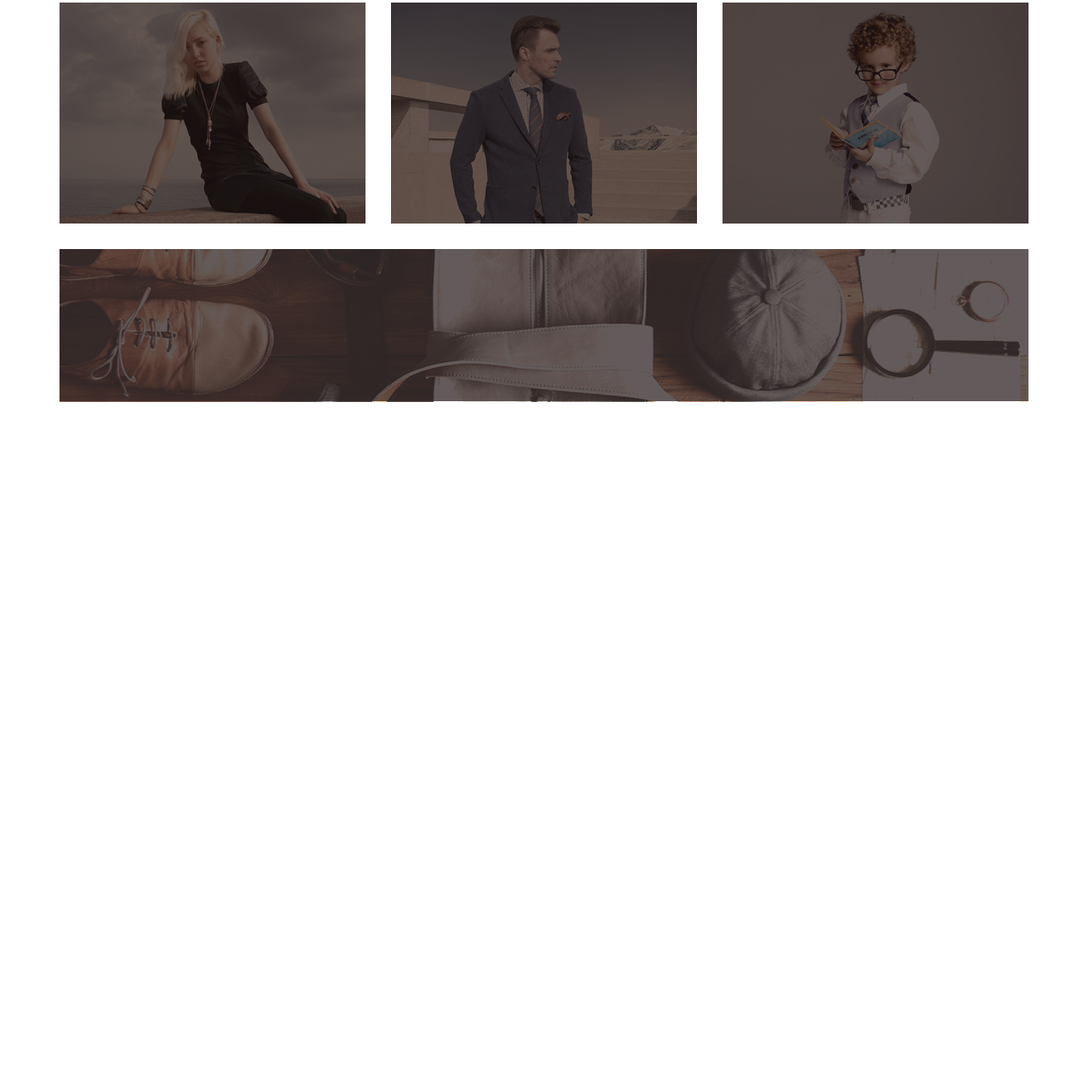
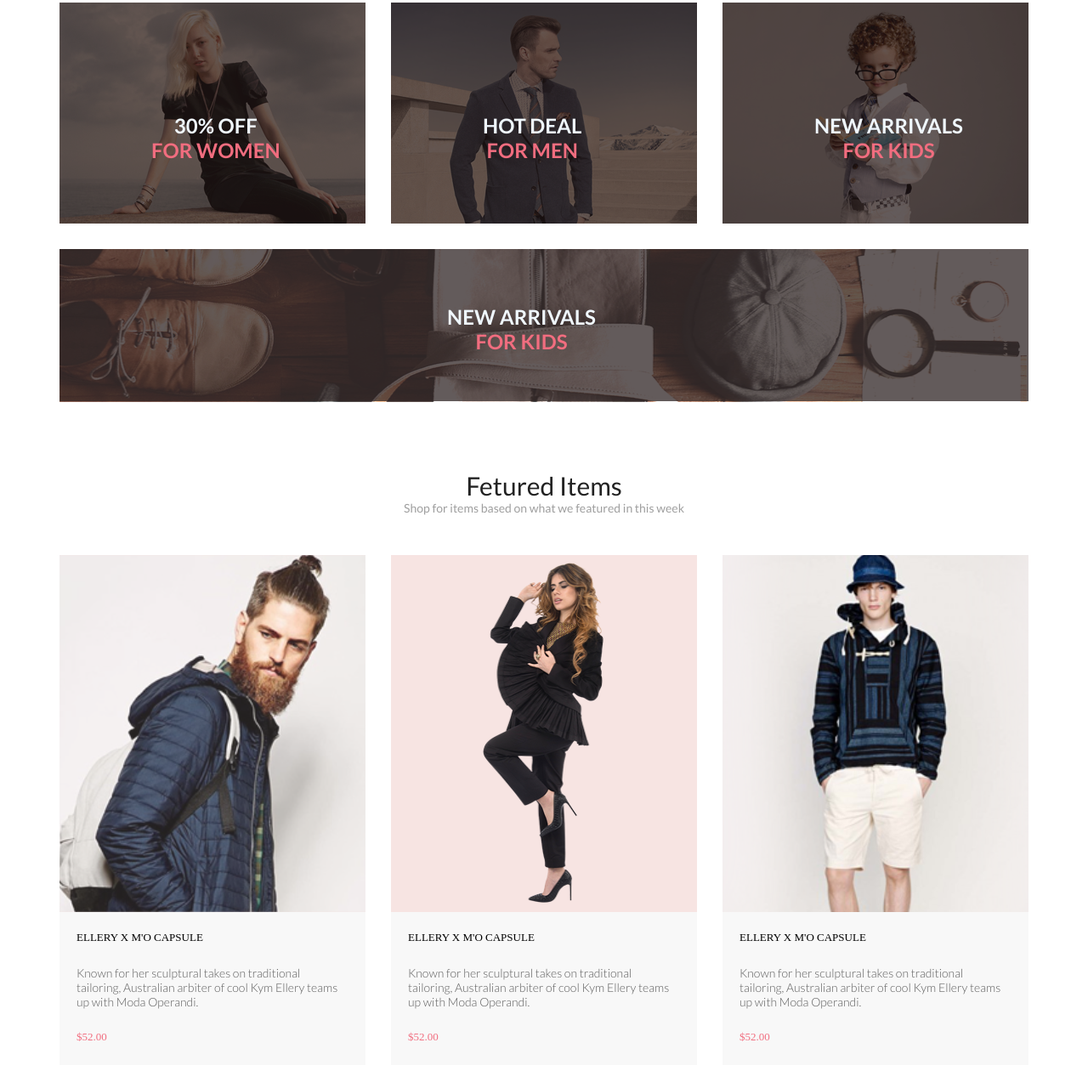
Before and after one commit to yanaratnikova/store_website, a plain HTML site: page index.html in a window 1280 px wide. Shown: the part 907-2187 px from the top of the page at 85% size. Before the commit the page ends 1460 px from the top, so only its background shows below. Drawn offline with Linux system fonts and the light colour scheme.

Commit message:
Card List

```diff
--- a/index.html
+++ b/index.html
@@ -30,21 +30,104 @@
       </div>
     </section>
     <section class="fotoGelery container">
-      <div class="foto ton">
+
+      <div class="foto ton containerForText">
         <img src="./img/fotoGelery_woumen.png" alt="foto">
+        <div class="text">
+          <h2>30% OFF</h2>
+          <h1><span style="color: rgb(241, 109, 127);">FOR WOMEN</spanstyle></h1>
+        </div>
       </div>
-      <div class="foto ton" >
+
+      <div class="foto ton containerForText" >
         <img src="./img/fotoGelery_man.png" alt="foto">
+        <div class="text">
+        <h2>HOT DEAL</h2>
+        <h1><span style="color: rgb(241, 109, 127);">FOR MEN</spanstyle></h1>
+        </div>
       </div>
-      <div class="foto ton">
+
+
+      <div class="foto ton containerForText">
         <img src="./img/fotoGellary_child.png" alt="foto">
+        <div class="text">
+          <h2>NEW ARRIVALS</h2>
+          <h1><span style="color: rgb(241, 109, 127);">FOR KIDS</spanstyle></h1>
+          </div>
       </div>
-      <div class="foto ton-big foto-big">
+
+
+      <div class="foto ton-big foto-big containerForText">
         <img src="./img/fotoGelery_collage.png" alt="foto">
+        <div class="textBig">
+          <h2>NEW ARRIVALS</h2>
+          <h1><span style="color: rgb(241, 109, 127);">FOR KIDS</spanstyle></h1>
+          </div>
       </div>
 
     </section>
+    <section class="FeturedItems">
+      <h1>Fetured Items</h1>
+      <p>Shop for items based on what we featured in this week</p>
+    </section>
   </main>
+  <section class="cardList container">
+
+    <div class="cardItem">
+      <img src="./img/foto1.png" alt="foto">
+      <div>
+      <h3>ELLERY X M'O CAPSULE</h3>
+      <p>Known for her sculptural takes on traditional tailoring, Australian arbiter of cool Kym Ellery teams up with Moda Operandi.</p>
+      <h3><spanstyle style="color: rgb(241, 109, 127);">$52.00</spanstyle></h3>
+    </div>
+  </div>
+
+    <div class="cardItem">
+      <img src="./img/foto2.png" alt="foto">
+      <div>
+      <h3>ELLERY X M'O CAPSULE</h3>
+      <p>Known for her sculptural takes on traditional tailoring, Australian arbiter of cool Kym Ellery teams up with Moda Operandi.</p>
+      <h3><spanstyle style="color: rgb(241, 109, 127);">$52.00</spanstyle></h3>
+    </div>
+  </div>
+
+    <div class="cardItem">
+      <img src="./img/foto3.png" alt="foto">
+      <div>
+      <h3>ELLERY X M'O CAPSULE</h3>
+      <p>Known for her sculptural takes on traditional tailoring, Australian arbiter of cool Kym Ellery teams up with Moda Operandi.</p>
+      <h3><spanstyle style="color: rgb(241, 109, 127);">$52.00</spanstyle></h3>
+    </div>
+  </div>
+
+    <div class="cardItem">
+      <img src="./img/foto4.png" alt="foto">
+      <div>
+      <h3>ELLERY X M'O CAPSULE</h3>
+      <p>Known for her sculptural takes on traditional tailoring, Australian arbiter of cool Kym Ellery teams up with Moda Operandi.</p>
+      <h3><spanstyle style="color: rgb(241, 109, 127);">$52.00</spanstyle></h3>
+    </div>
+  </div>
+
+    <div class="cardItem">
+      <img src="./img/foto5.png" alt="foto">
+      <div>
+      <h3>ELLERY X M'O CAPSULE</h3>
+      <p>Known for her sculptural takes on traditional tailoring, Australian arbiter of cool Kym Ellery teams up with Moda Operandi.</p>
+      <h3><spanstyle style="color: rgb(241, 109, 127);">$52.00</spanstyle></h3>
+    </div>
+  </div>
+
+    <div class="cardItem">
+      <img src="./img/foto6.png" alt="foto">
+      <div>
+      <h3>ELLERY X M'O CAPSULE</h3>
+      <p>Known for her sculptural takes on traditional tailoring, Australian arbiter of cool Kym Ellery teams up with Moda Operandi.</p>
+      <h3><spanstyle style="color: rgb(241, 109, 127);">$52.00</spanstyle></h3>
+    </div>
+  </div>
+
+  </section>
   <footer></footer>
 </body>
 </html>
--- a/style.css
+++ b/style.css
@@ -138,3 +138,75 @@ justify-content: end;
   height: 69%;
   background-color: rgba(33, 22, 22, 0.70);
 }
+.containerForText {
+  position: relative;
+  text-align: center;
+  color: aliceblue;
+}
+.text {
+  position: absolute;
+  left: 30%;
+  transform: (-20%, -50%);
+  top: 50%;
+  left: 30%;
+  transform: (-50%, -50%);
+}
+.textBig {
+  position: absolute;
+  left: 50%;
+  transform: (-50%, -50%);
+  top: 25%;
+  left: 40%;
+  transform: (-50%, -50%);
+}
+.FeturedItems {
+display: flex;
+flex-direction: column;
+align-items: center;
+margin-bottom: 47px;
+}
+.FeturedItems h1 {
+  color: rgb(34, 34, 34);
+font-family: Lato;
+font-size: 30px;
+font-weight: 400;
+line-height: 36px;
+}
+.FeturedItems p {
+  color: #9F9F9F;
+  font-family: Lato;
+  font-size: 14px;
+  font-style: normal;
+  font-weight: 400;
+  line-height: normal;
+}
+.cardList {
+  display: grid;
+  grid-template-columns: repeat(3, 1fr);
+  grid-template-rows: repeat(2, 1fr);
+  gap: 30px;
+  margin-bottom: 48px;
+}
+.cardItem {
+  background: rgb(248, 248, 248);
+}
+.cardItem div {
+  padding: 17px 30px 20px 20px;
+  display: flex;
+  flex-direction: column;
+  gap: 20px;
+  align-items: start;
+}
+.cardItem div h3 {
+  color: rgb(0, 0, 0);
+  font-size: 13px;
+  font-weight: 400;
+  line-height: 26px;
+}
+.cardItem div p {
+  color: rgb(93, 93, 93);
+font-family: Lato;
+font-size: 14px;
+font-weight: 300;
+line-height: 17px;
+}
```
Also changed, not shown: img/foto1.png (added), img/foto2.png (added), img/foto3.png (added), img/foto4.png (added), img/foto5.png (added), img/foto6.png (added).
